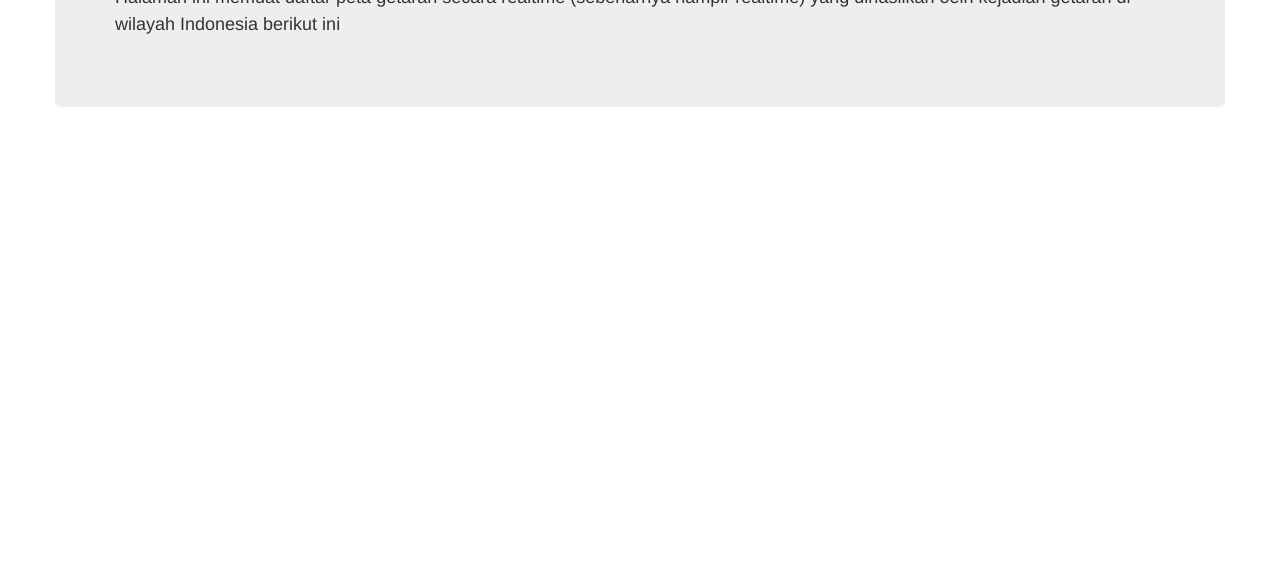
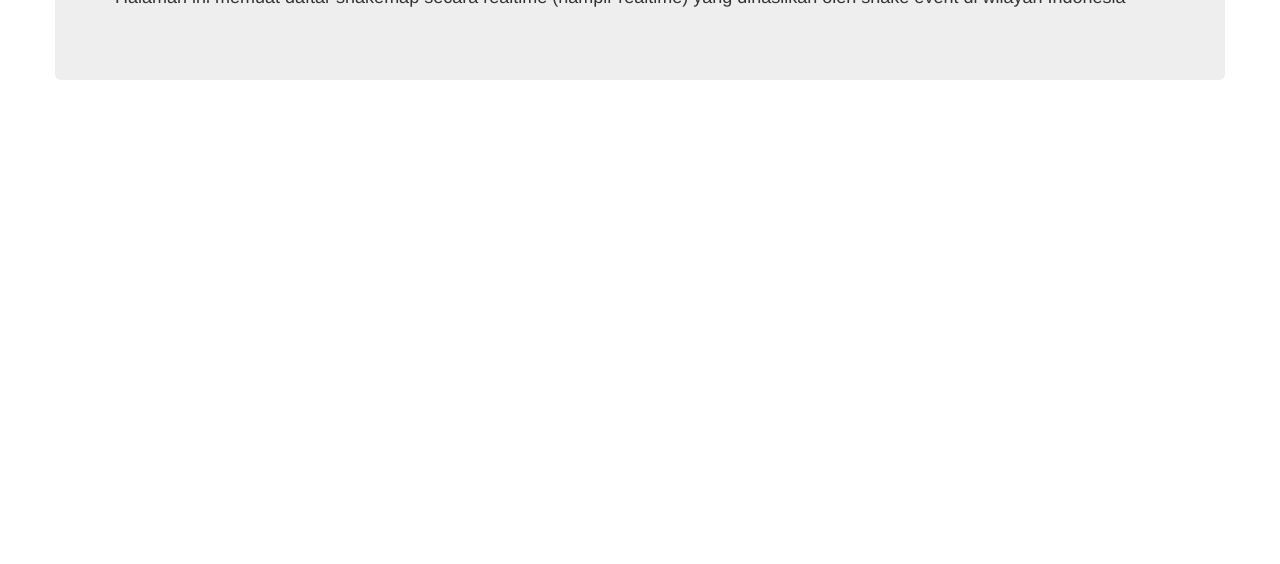
Before and after one commit to timlinux/docker-realtime-apache, a plain HTML site: page web/resource/header-id.html in a window 1280 px wide. Shown: the part 236-800 px from the top of the page. Drawn offline with Linux system fonts and the light colour scheme; files that its build step writes are made by us from their sources; files whose address does not match are found by name.

Commit message:
Fix bahasa indonesia wording.

```diff
--- a/web/resource/header-id.html
+++ b/web/resource/header-id.html
@@ -44,8 +44,7 @@
   <div class="container">
     <div class="hero-unit">
       <h1><img src='resource/inasafe-logo.png'/> InaSAFE Realtime</h1>
-      <p>Halaman ini memuat daftar peta getaran secara realtime (sebenarnya
-        hampir realtime) yang dihasilkan oelh kejadian getaran di wilayah
-        Indonesia berikut ini</p>
+      <p>Halaman ini memuat daftar shakemap secara realtime (hampir realtime)
+        yang dihasilkan oleh shake event di wilayah Indonesia</p>
     </div>
     <br>
```
Also changed, not shown: web/index.html (+4 -6 lines).
